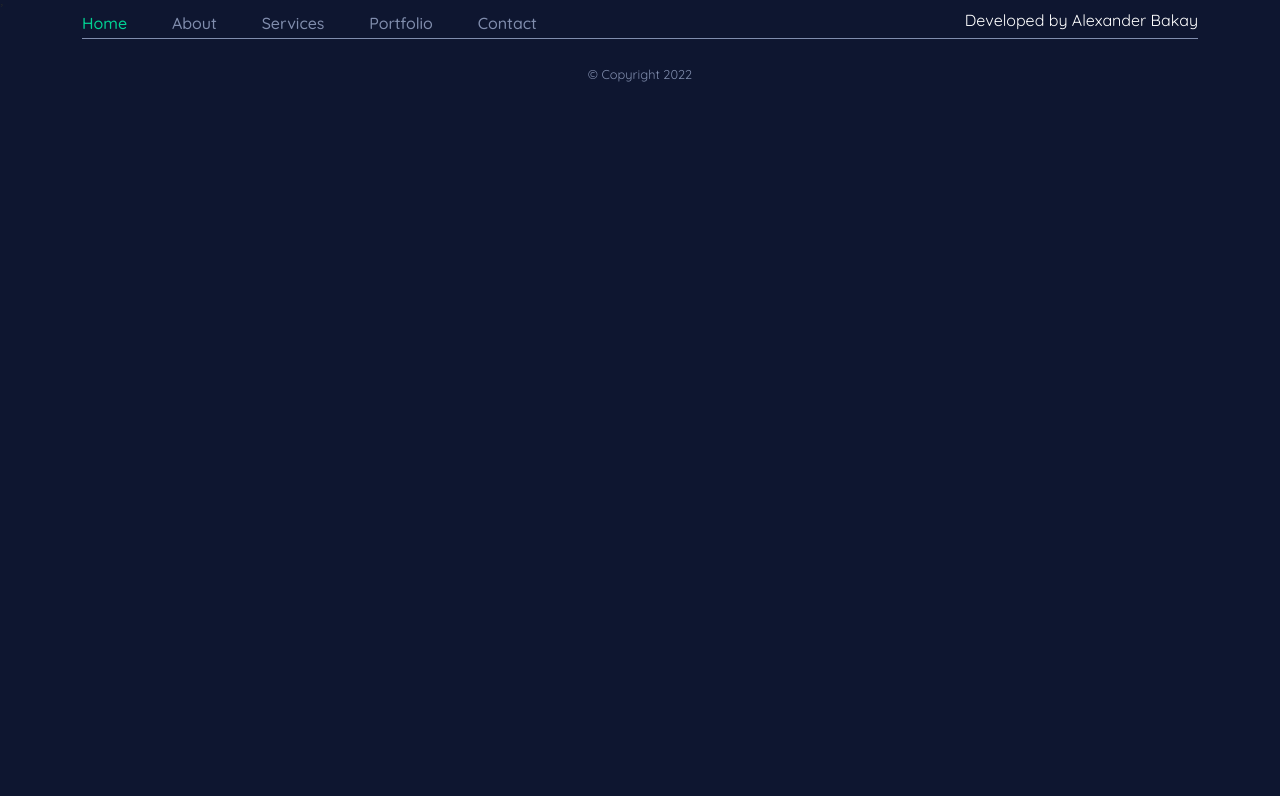
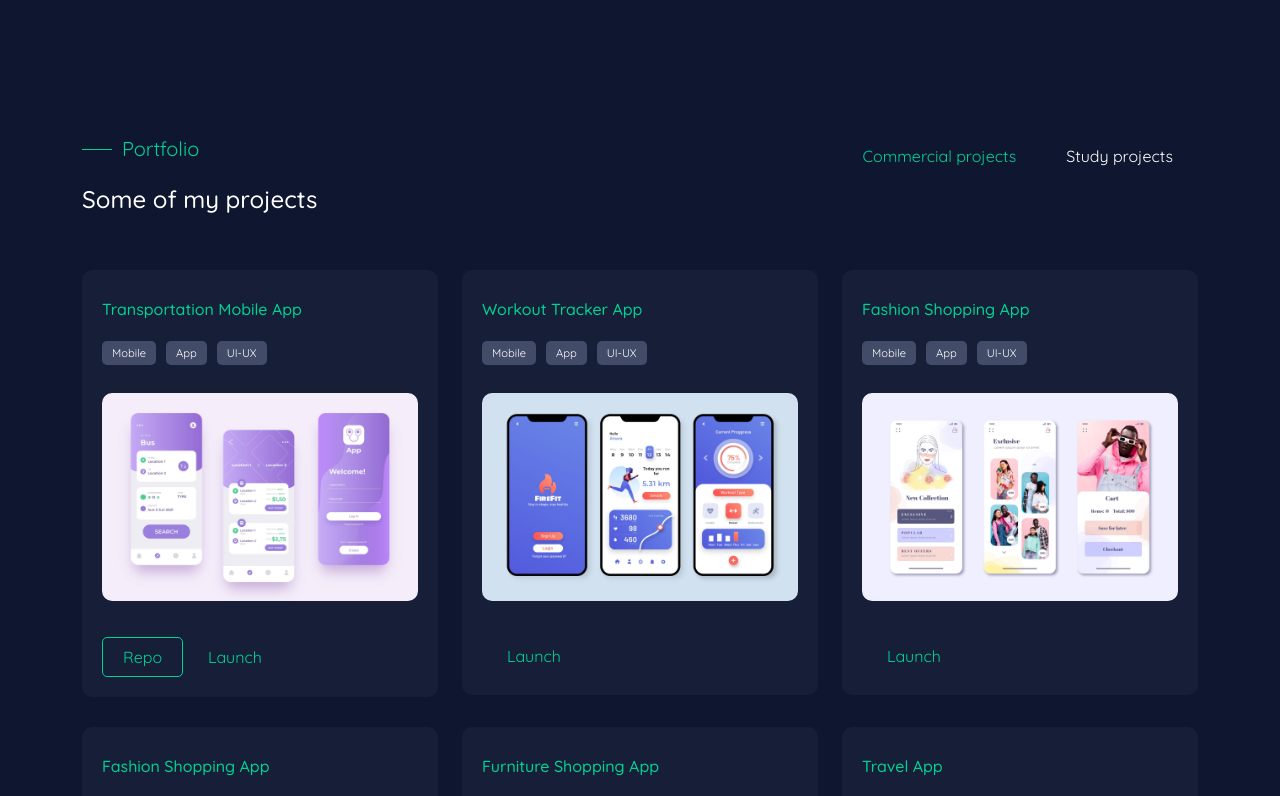
Before and after one commit to BakayAlexander/portfolio, a Next.js app: page / in a window 1280 px wide. Shown: the part 1702-2498 px from the top of the page. Before the commit the page ends 1807 px from the top, so only its background shows below. Built offline with nearby package versions, Linux system fonts and the light colour scheme.

Commit message:
feat: add Portfolio

```diff
--- /dev/null
+++ b/components/UI/Portfolio/Portfolio.jsx
@@ -0,0 +1,40 @@
+import React from 'react';
+import { Container, Row, Col } from 'reactstrap';
+import { portfolioData } from '../../data/portfolio';
+import PortfolioItem from '../PortfolioItem/PortfolioItem';
+import SectionSubtitle from '../SectionSubtitle/SectionSubtitle';
+import classes from './portfolio.module.css';
+
+const Portfolio = () => {
+  return (
+    <section id="portfolio">
+      <Container>
+        <Row>
+          <Col lg="6" md="6" className="mb-5">
+            <SectionSubtitle subtitle="Portfolio" />
+            <h4 className="mt-4">Some of my projects</h4>
+          </Col>
+          <Col lg="6" md="6">
+            <div className="text-end">
+              <button className={`${classes.tab__btn_active} secondary__btn`}>Commercial projects</button>
+              <button className={`${classes.tab__btn_active} secondary__btn text-white`}>Study projects</button>
+            </div>
+          </Col>
+          {portfolioData.map(portfolio => (
+            <Col lg="4" md="4" key={portfolio.id}>
+              <PortfolioItem
+                title={portfolio.title}
+                image={portfolio.image}
+                projectUrl={portfolio.projectUrl}
+                projectRepo={portfolio.projectRepo}
+                keywords={portfolio.keywords}
+              />
+            </Col>
+          ))}
+        </Row>
+      </Container>
+    </section>
+  );
+};
+
+export default Portfolio;
--- /dev/null
+++ b/components/UI/Portfolio/portfolio.module.css
@@ -0,0 +1,3 @@
+.tab__btn_active {
+  color: #01d293;
+}
--- /dev/null
+++ b/components/UI/PortfolioItem/PortfolioItem.jsx
@@ -0,0 +1,36 @@
+import Image from 'next/image';
+import Link from 'next/link';
+import React from 'react';
+import classes from './portfolio-item.module.css';
+
+const PortfolioItem = ({ title, image, projectUrl, projectRepo, keywords }) => {
+  return (
+    <div className={`${classes.portfolio__item}`}>
+      <div className="bg-transparent">
+        <h6>{title}</h6>
+        {keywords.map((keyword, index) => (
+          <span className={`${classes.portfolio__keyword}`} key={index}>
+            {keyword}
+          </span>
+        ))}
+      </div>
+      <div className={`${classes.portfolio__image}`}>
+        <Image src={image} alt="project image" width="380" height="250" />
+      </div>
+      <div className={`${classes.portfolio__link}`}>
+        {projectRepo && (
+          <button className="primary__btn">
+            <Link href={projectUrl}>Repo</Link>
+          </button>
+        )}
+        {projectUrl && (
+          <button className="secondary__btn">
+            <Link href={projectUrl}>Launch</Link>
+          </button>
+        )}
+      </div>
+    </div>
+  );
+};
+
+export default PortfolioItem;
--- /dev/null
+++ b/components/UI/PortfolioItem/portfolio-item.module.css
@@ -0,0 +1,38 @@
+.portfolio__item {
+  background: #171f38;
+  padding: 30px 20px 20px 20px;
+  border-radius: 10px;
+  margin-bottom: 30px;
+}
+
+.portfolio__item h6 {
+  color: #01d293;
+  margin-bottom: 20px;
+  background: transparent;
+}
+
+.portfolio__keyword {
+  padding: 5px 10px;
+  color: #fff;
+  background: #808dad68;
+  font-size: 0.7rem;
+  margin-right: 10px;
+  border-radius: 5px;
+}
+
+.portfolio__image {
+  margin: 30px 0px;
+  background: transparent;
+}
+
+.portfolio__image img {
+  border-radius: 10px;
+}
+
+.portfolio__link {
+  background: transparent;
+}
+
+.portfolio__link a {
+  background: #171f38 !important;
+}
--- a/components/data/portfolio.js
+++ b/components/data/portfolio.js
@@ -1,84 +1,83 @@
-const portfolio = [
+export const portfolioData = [
   {
-    id: "01",
-    title: "Transportation Mobile App",
-    img: "/images/portfolio-01.jpg",
-    category: "Mobile App",
-    keyword: ["Mobile", "App", "UI-UX"],
-    liveUrl: "#",
+    id: '01',
+    title: 'Transportation Mobile App',
+    image: '/images/portfolio-01.jpg',
+    category: 'Mobile App',
+    keywords: ['Mobile', 'App', 'UI-UX'],
+    projectUrl: '#',
+    projectRepo: '#',
   },
 
   {
-    id: "02",
-    title: "Workout Tracker App",
-    img: "/images/portfolio-02.jpg",
-    category: "Mobile App",
-    keyword: ["Mobile", "App", "UI-UX"],
-    liveUrl: "#",
+    id: '02',
+    title: 'Workout Tracker App',
+    image: '/images/portfolio-02.jpg',
+    category: 'Mobile App',
+    keywords: ['Mobile', 'App', 'UI-UX'],
+    projectUrl: '#',
   },
 
   {
-    id: "03",
-    title: "Fashion Shopping App",
-    img: "/images/portfolio-03.jpg",
-    category: "Mobile App",
-    keyword: ["Mobile", "App", "UI-UX"],
-    liveUrl: "#",
+    id: '03',
+    title: 'Fashion Shopping App',
+    image: '/images/portfolio-03.jpg',
+    category: 'Mobile App',
+    keywords: ['Mobile', 'App', 'UI-UX'],
+    projectUrl: '#',
   },
 
   {
-    id: "04",
-    title: "Fashion Shopping App",
-    img: "/images/portfolio-04.jpg",
-    category: "Mobile App",
-    keyword: ["Mobile", "App", "UI-UX"],
-    liveUrl: "#",
+    id: '04',
+    title: 'Fashion Shopping App',
+    image: '/images/portfolio-04.jpg',
+    category: 'Mobile App',
+    keywords: ['Mobile', 'App', 'UI-UX'],
+    projectUrl: '#',
   },
 
   {
-    id: "05",
-    title: "Furniture Shopping App",
-    img: "/images/portfolio-05.jpg",
-    category: "Mobile App",
-    keyword: ["Mobile", "App", "UI-UX"],
-    liveUrl: "#",
+    id: '05',
+    title: 'Furniture Shopping App',
+    image: '/images/portfolio-05.jpg',
+    category: 'Mobile App',
+    keywords: ['Mobile', 'App', 'UI-UX'],
+    projectUrl: '#',
   },
 
   {
-    id: "06",
-    title: "Travel  App",
-    img: "/images/portfolio-06.jpg",
-    category: "Mobile App",
-    keyword: ["Mobile", "App", "UI-UX"],
-    liveUrl: "#",
+    id: '06',
+    title: 'Travel  App',
+    image: '/images/portfolio-06.jpg',
+    category: 'Mobile App',
+    keywords: ['Mobile', 'App', 'UI-UX'],
+    projectUrl: '#',
   },
 
   {
-    id: "07",
-    title: "Portfolio Website",
-    img: "/images/portfolio-07.png",
-    category: "Web Design",
-    keyword: ["Web", "Web design", "UI-UX"],
-    liveUrl: "#",
+    id: '07',
+    title: 'Portfolio Website',
+    image: '/images/portfolio-07.png',
+    category: 'Web Design',
+    keywords: ['Web', 'Web design', 'UI-UX'],
+    projectUrl: '#',
   },
 
   {
-    id: "08",
-    title: "Restaurant Website",
-    img: "/images/portfolio-08.png",
-    category: "Web Design",
-    keyword: ["Web", "Web design", "UI-UX"],
-    liveUrl: "#",
+    id: '08',
+    title: 'Restaurant Website',
+    image: '/images/portfolio-08.png',
+    category: 'Web Design',
+    keywords: ['Web', 'Web design', 'UI-UX'],
+    projectUrl: '#',
   },
 
   {
-    id: "09",
-    title: "Agency Website",
-    img: "/images/portfolio-09.png",
-    category: "Web Design",
-    keyword: ["Web", "Web design", "UI-UX"],
-    liveUrl: "#",
+    id: '09',
+    title: 'Agency Website',
+    image: '/images/portfolio-09.png',
+    category: 'Web Design',
+    keywords: ['Web', 'Web design', 'UI-UX'],
+    projectUrl: '#',
   },
 ];
-
-export default portfolio;
--- a/pages/index.js
+++ b/pages/index.js
@@ -1,5 +1,6 @@
 import { Fragment } from 'react';
 import About from '../components/UI/About/About';
+import Portfolio from '../components/UI/Portfolio/Portfolio';
 import Profile from '../components/UI/Profile/Profile';
 import Services from '../components/UI/Services/Services';
 export default function Home() {
@@ -8,6 +9,7 @@ export default function Home() {
       <Profile />
       <Services />
       <About />
+      <Portfolio />
     </Fragment>
   );
 }
--- a/styles/globals.css
+++ b/styles/globals.css
@@ -76,3 +76,13 @@ footer {
 .secondary__btn a:hover {
   color: #01d293;
 }
+
+::-webkit-scrollbar {
+  width: 10px;
+  background: #808dad;
+}
+
+::-webkit-scrollbar-thumb {
+  border-radius: 2em;
+  background: #171f38;
+}
```
